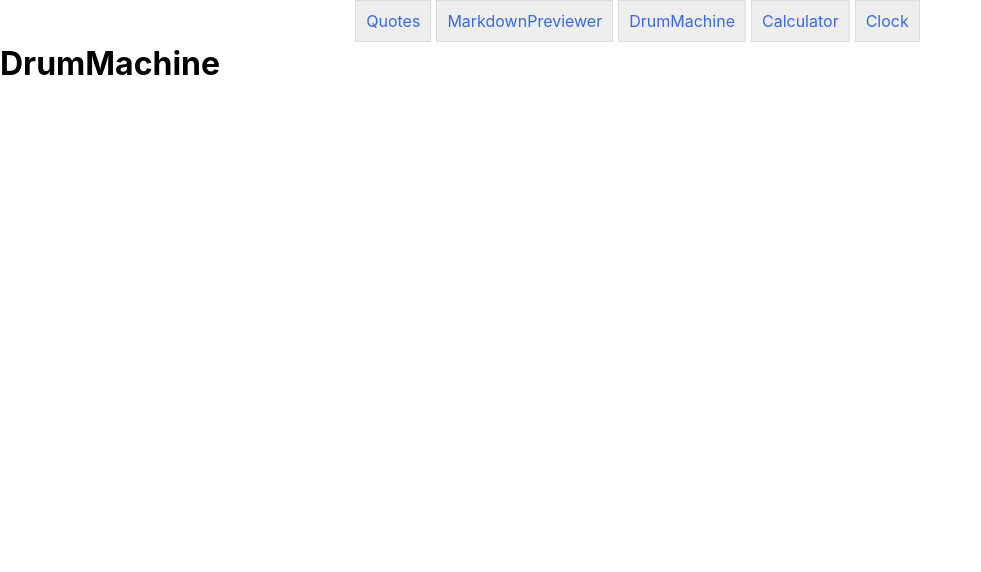
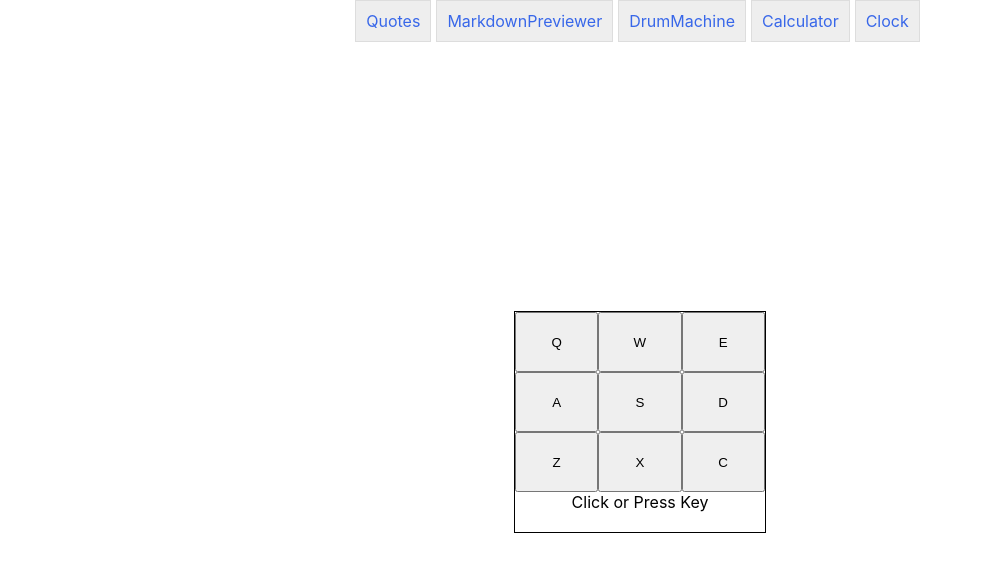
Before and after one commit to adrian007i/frontendev-freecodecamp, a React (Create React App) app: page /#/DrumMachine in a window 1280 px wide. Shown: the top 572 px of the page, without its empty margins (0-981 px from the left). Built offline with nearby package versions, Linux system fonts and the light colour scheme.

Commit message:
drumpad completed

```diff
--- a/package.json
+++ b/package.json
@@ -1,7 +1,7 @@
 {
   "name": "front-end-dev-free-code-camp",
   "version": "0.1.0",
-  "homepage": "https://adrian007i.github.io/frontendev-freecodecamp/",
+  "homepage": "https://adrian007i.github.io/frontendev-freecodecamp",
   "private": true,
   "dependencies": {
     "@testing-library/jest-dom": "^5.16.5",
--- a/src/containers/DrumMachine.js
+++ b/src/containers/DrumMachine.js
@@ -1,5 +1,54 @@
-const MarkdownPreviewer = ()=>{
+import "../css/DrumMachine.css"
 
-    return <h1>DrumMachine</h1>
+const MarkdownPreviewer = () => {
+
+    const letters = {
+        'Q': "https://s3.amazonaws.com/freecodecamp/drums/Heater-1.mp3",
+        'W': "https://s3.amazonaws.com/freecodecamp/drums/Heater-2.mp3",
+        'E': "https://s3.amazonaws.com/freecodecamp/drums/Heater-3.mp3",
+        'A': "https://s3.amazonaws.com/freecodecamp/drums/Heater-4_1.mp3",
+        'S': "https://s3.amazonaws.com/freecodecamp/drums/Heater-6.mp3",
+        'D': "https://s3.amazonaws.com/freecodecamp/drums/Dsc_Oh.mp3",
+        'Z': "https://s3.amazonaws.com/freecodecamp/drums/Kick_n_Hat.mp3",
+        'X': "https://s3.amazonaws.com/freecodecamp/drums/RP4_KICK_1.mp3",
+        'C': "https://s3.amazonaws.com/freecodecamp/drums/Cev_H2.mp3"
+    };
+
+    const clickDrum = (key) => {
+        document.getElementById(key).play()
+        document.getElementById("display").innerHTML = key
+    }
+
+    document.body.addEventListener("keydown", function (event) {
+        clickDrum(event.key.toUpperCase())
+    });
+
+
+    return (
+        <div className="app_block">
+            <div id="drum-machine">
+                <div >
+                    { Object.keys(letters).map((key) =>
+                    <DrumPad letter={key}  key={key} src={letters[key]} clickDrum={clickDrum} /> ) }
+                </div>
+                <div className="instructions" id="display">Click or Press Key</div>
+            </div>
+        </div>
+
+    )
 }
-export default MarkdownPreviewer
+
+const DrumPad = ({ letter , src, clickDrum }) => {
+    return (
+
+        <button className="drum-pad" id={'d_' + letter} onClick={() => clickDrum(letter)}>
+            <audio className="clip" src={src}  id={letter} controls>
+                Your browser does not support the audio element.
+            </audio>
+            {letter[0]}
+        </button>
+
+    )
+}
+
+export default MarkdownPreviewer;
--- /dev/null
+++ b/src/css/DrumMachine.css
@@ -0,0 +1,30 @@
+#drum-machine{
+    border:1px solid black;
+    height : 220px;
+    width: 250px;
+    display: flex;
+    flex-direction: column;
+}
+
+#display{
+    width:100%;
+}
+
+.drum-pad{
+    display: inline-block;
+    width: 33.3%;
+    height:60px
+}
+
+.drum-pad input{
+    width:100%;
+    height: 100%;
+}
+
+.instructions{
+    text-align:center
+}
+
+audio{
+    display: none;
+}
```
